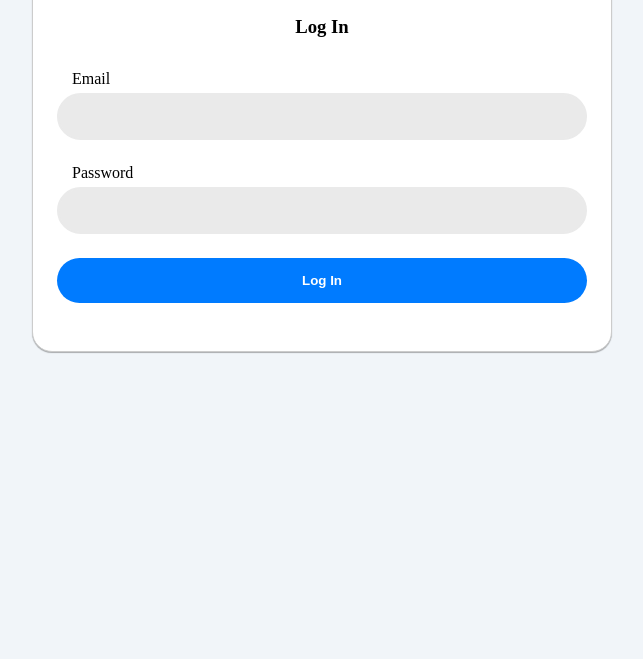
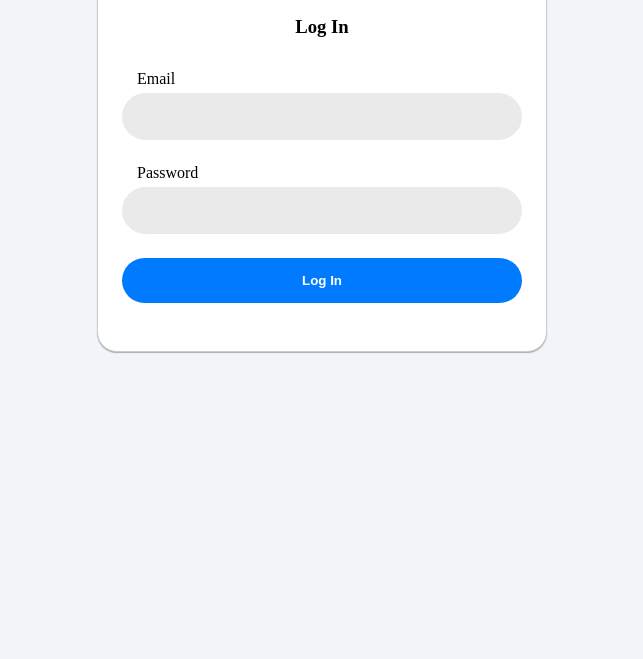
Before and after one commit to benaiah-ke/sendglobal, a website: page index.html in a window 1280 px wide. Shown: the part 141-800 px from the top of the page, without its empty margins (318-961 px from the left). Drawn offline with Linux system fonts and the light colour scheme.

```diff
--- a/style.css
+++ b/style.css
@@ -77,7 +77,7 @@
 
 .screen .screen_content{
     width: 100%;
-    max-width: 580px;
+    max-width: 450px;
     margin: auto;
     padding: 1.5rem;
     border: 1px solid #ccc;
```
